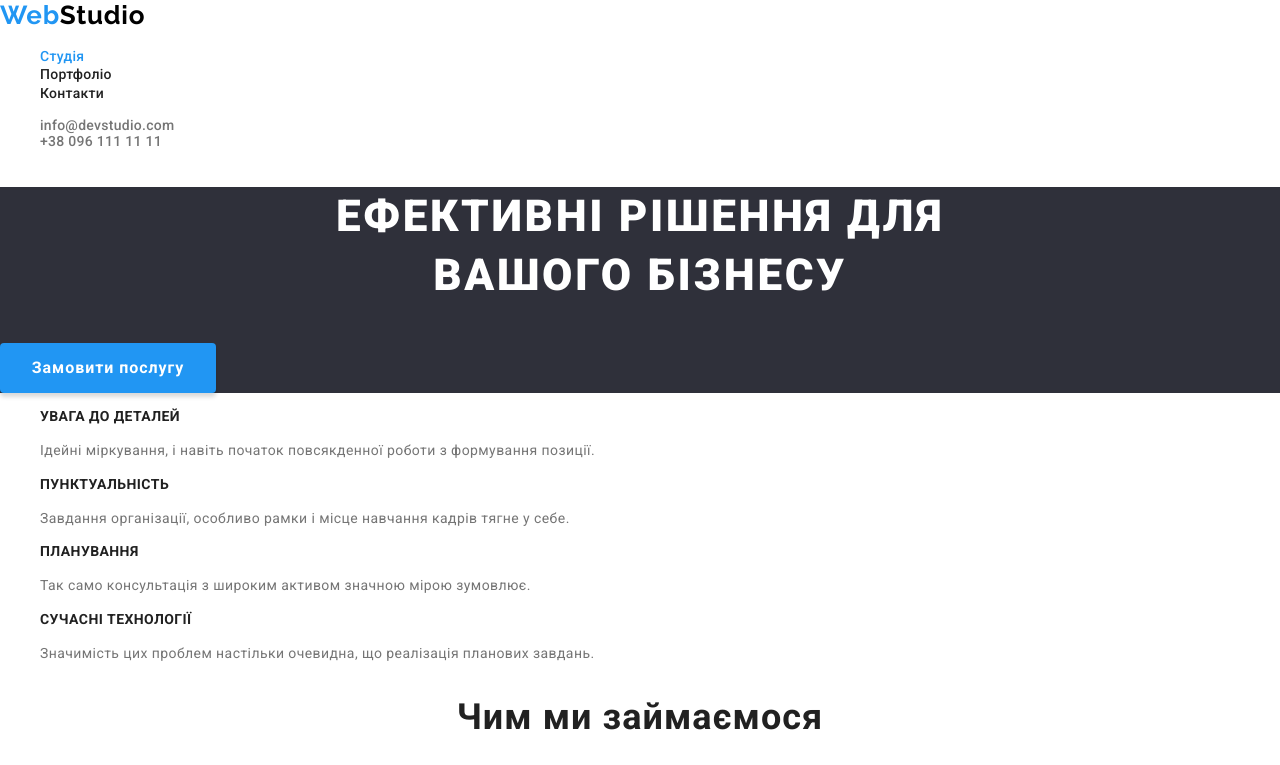
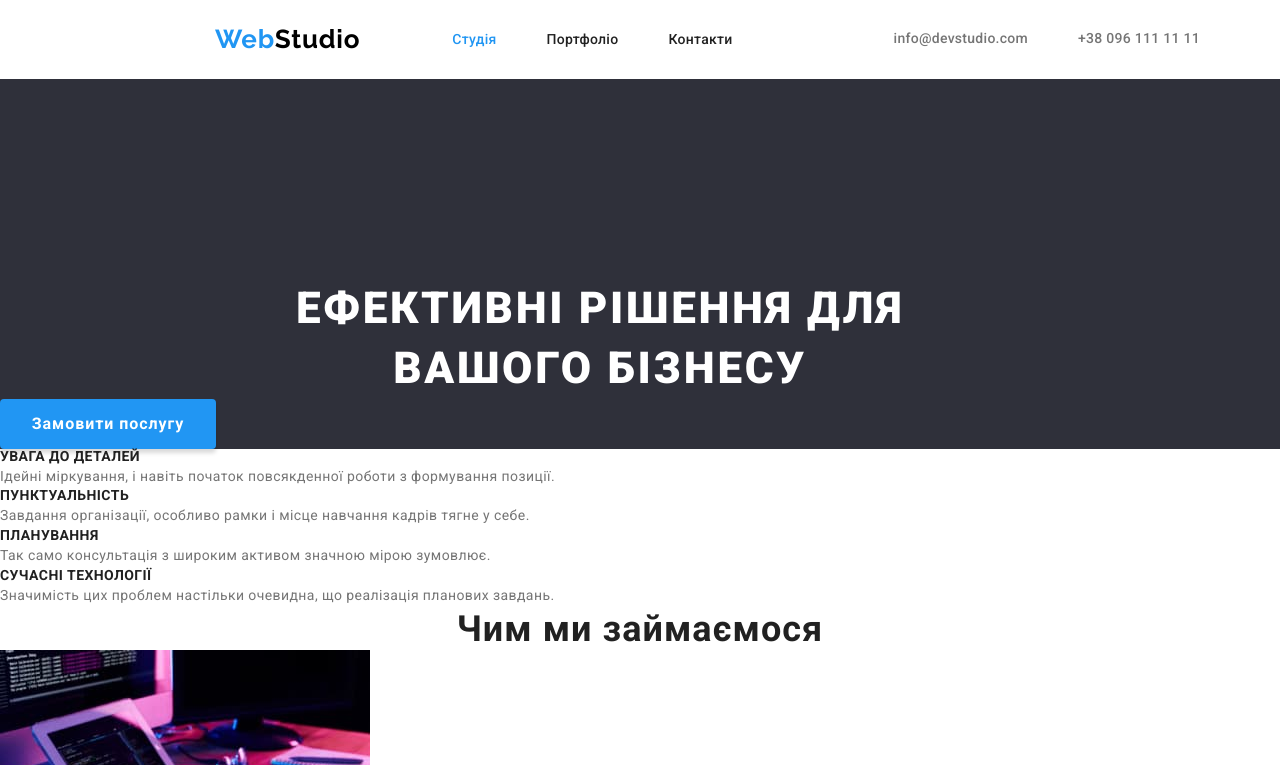
Before and after one commit to EvgNec/-goit-markup-hw-03, a plain HTML site: page index.html in a window 1280 px wide. Shown: the top 765 px of the page. Drawn offline with nearby package versions, Linux system fonts and the light colour scheme.

Commit message:
add flex

```diff
--- a/css/style.css
+++ b/css/style.css
@@ -31,6 +31,30 @@ html {
 *::after,
 *::before {
     box-sizing: inherit;
+}
+
+p,
+h1,
+h2,
+h3,
+h4,
+h5,
+h6 {
+    margin: 0px;
+}
+
+ul,
+ol {
+    margin: 0px;
+    padding-left: 0px;
+}
+
+button {
+    cursor: pointer;
+}
+
+img {
+    display: block;
 }
 
 body {
@@ -81,13 +105,41 @@ body {
     border: 0;
 }
 
+.container {
+    width: 1200px;
+}
+
 /* ------HEADER-------- */
 .header {
     background: var(--primary-white-color);
 }
 
+header .container {
+    display: flex;
+    align-items: center;
+}
+
+.header-logo {
+    margin-left: 215px;
+    margin-right: 92px;
+    padding: 24px 0;
+    display: block;
+}
+
 .header-logo-black {
     color: var(--secondary-black-color);
+}
+
+.header-nav {
+    display: flex;
+}
+
+.header-nav li {
+    margin-right: 50px;
+}
+
+.header-nav li:last-child {
+    margin-right: 0;
 }
 
 .header-auth-nav {
@@ -95,6 +147,8 @@ body {
     font-size: 14px;
     line-height: 1.14;
     letter-spacing: 0.02em;
+    display: flex;
+    margin-left: auto;
 }
 
 .header-link {
@@ -109,6 +163,10 @@ body {
 .header-link:focus,
 .current {
     color: var(--accent_color);
+}
+
+.header-tel {
+    margin-left: 50px;
 }
 
 .header-mail,
@@ -130,6 +188,13 @@ body {
 }
 
 .hero-title {
+    padding-top: 200px;
+    margin-bottom: 30px auto 0px auto;
+    justify-content: center;
+
+}
+
+.hero-title {
     font-weight: 900;
     font-size: 44px;
     line-height: 1.36;
@@ -137,6 +202,7 @@ body {
     letter-spacing: 0.06em;
     text-transform: uppercase;
     color: var(--primary-white-color);
+
 }
 
 .hero-btn {
@@ -152,6 +218,7 @@ body {
     background: var(--accent_color);
     border: 0;
     box-shadow: 0px 4px 4px rgba(0, 0, 0, 0.15);
+
 }
 
 .hero-btn:hover,
--- a/index.html
+++ b/index.html
@@ -20,13 +20,15 @@
 <body>
     <!--Верхня лінія-->
     <header class="header">
+        <div class="container">
             <a href="" target="_blank" rel="noopener noreferrer nofollow" class="header-logo logo link">Web<span
                     class="header-logo-black">Studio</span></a>
             <nav>
                 <ul class="header-nav list">
                     <li><a href="./index.html" rel="noopener noreferrer nofollow"
                             class="header-link link current">Студія</a></li>
-                <li><a href="./portfolio.html" rel="noopener noreferrer nofollow" class="header-link link">Портфоліо</a>
+                    <li><a href="./portfolio.html" rel="noopener noreferrer nofollow"
+                            class="header-link link">Портфоліо</a>
                     </li>
                     <li><a href="" rel="noopener noreferrer nofollow" class="header-link link">Контакти</a>
                     </li>
@@ -38,13 +40,16 @@
                 <li><a href="tel:+380961111111" target="_blank" rel="noopener noreferrer nofollow"
                         class="header-tel link">+38 096 111 11 11</a></li>
             </ul>
+        </div>
     </header>
 
     <!--Шапка-->
     <main>
         <section class="hero">
+            <div class="container">
                 <h1 class="hero-title">Ефективні рішення для<br> вашого бізнесу</h1>
                 <button type="button" class="hero-btn btn">Замовити послугу</button>
+            </div>
         </section>
         <!--Особливості-->
         <section class="property">
```
Lines whose indentation alone changed are shown as unchanged.
